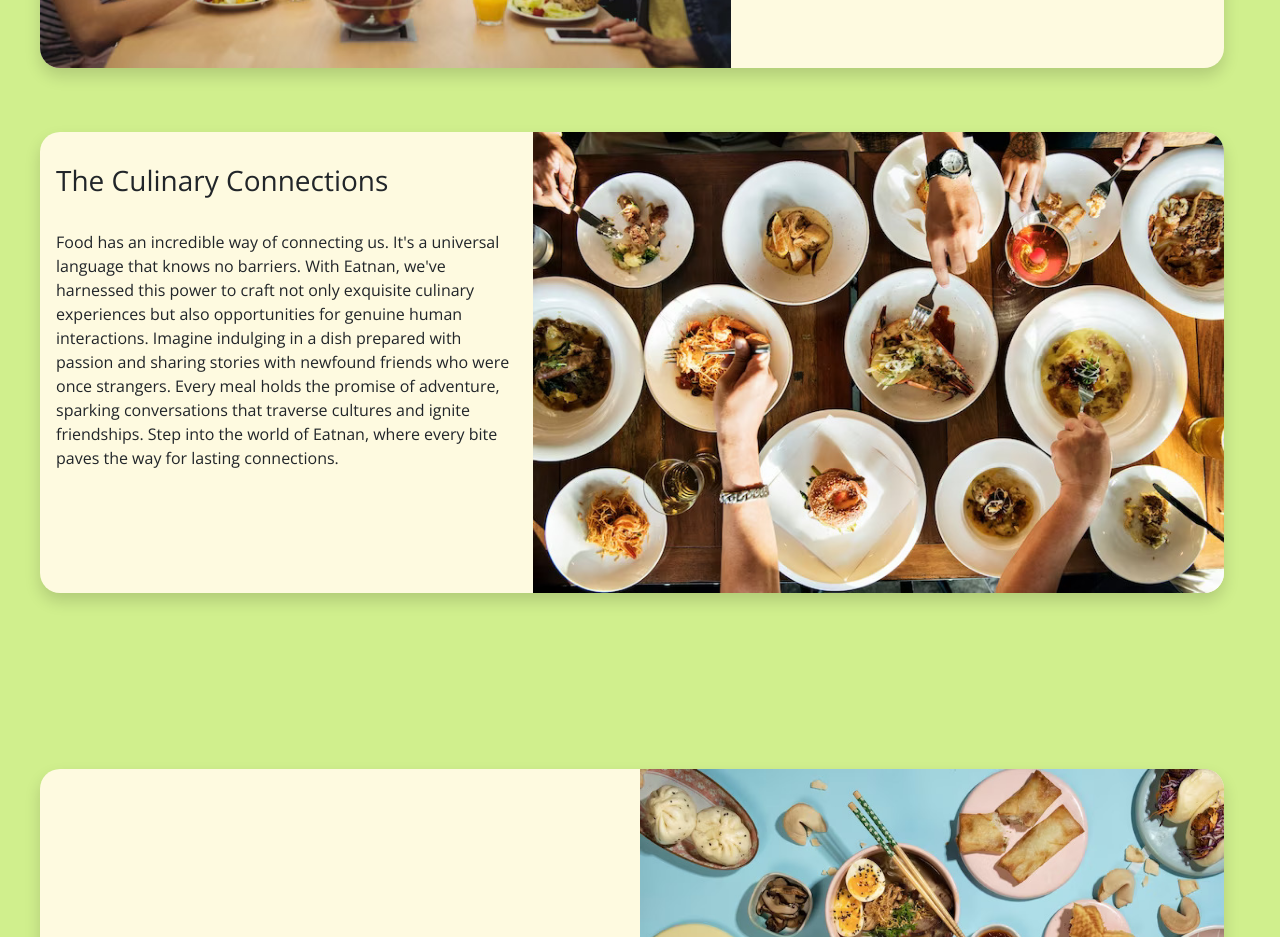
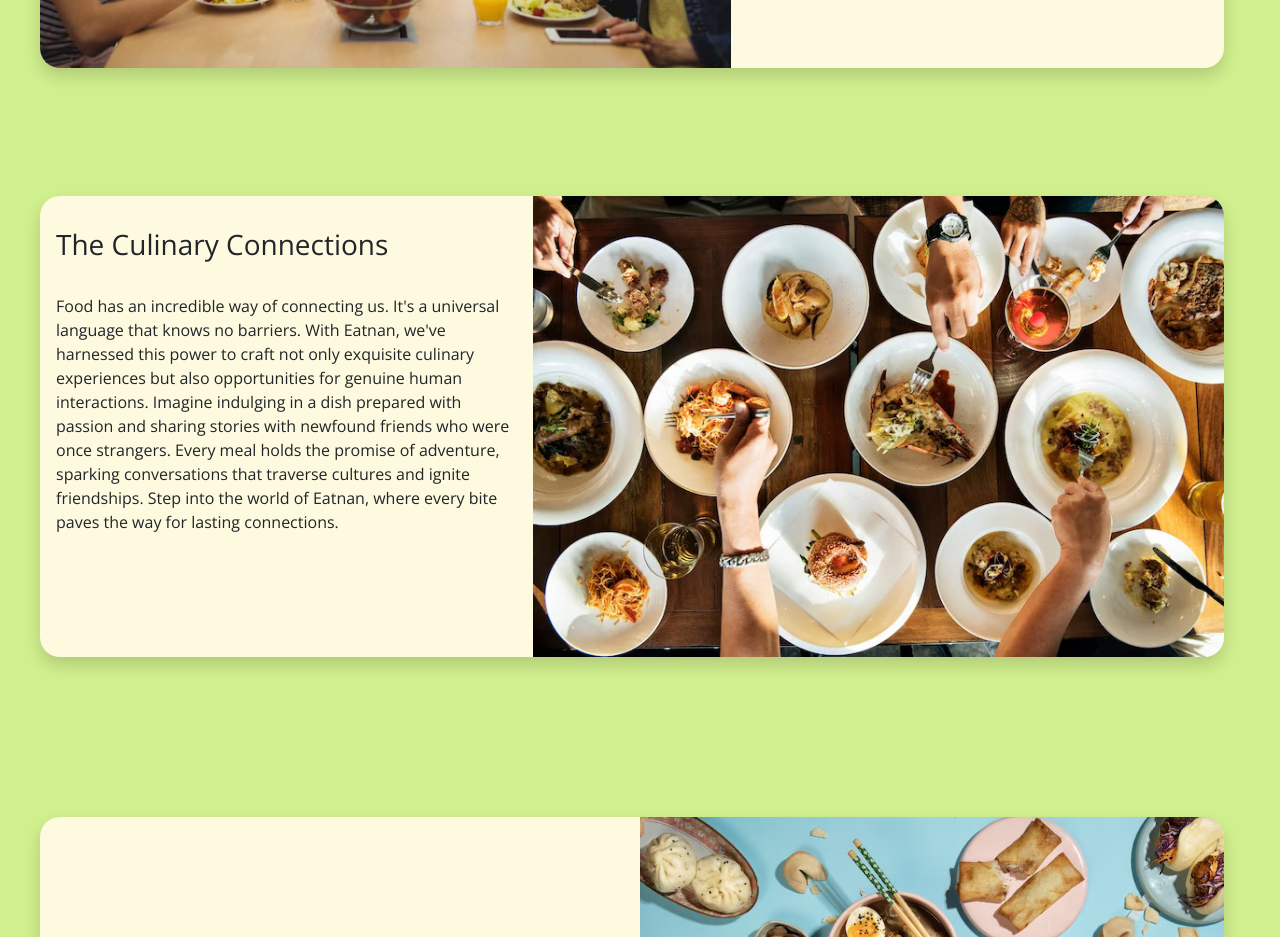
Before and after one commit to Tarek994/new-react-graphql, a React (Create React App) app: page /#/ in a window 1280 px wide. Shown: the part 1160-2097 px from the top of the page. Built offline with nearby package versions, Linux system fonts and the light colour scheme; a web font is replaced by a local one.

Commit message:
style(second.css): remove the margin from the main-seconde part

```diff
--- a/src/components/pages/home/second/second.css
+++ b/src/components/pages/home/second/second.css
@@ -1,17 +1,16 @@
 .main-second {
-    margin: 2rem 0rem;
+
     display: flex;
-    padding: 2rem 1rem 2rem 0rem;
+    padding: 2rem 1rem 1rem 0rem;
     flex-direction: column;
 }
 
 .second {
     border-radius: var(--border-radius-primary);
     background: var(--color-secondary);
-    /* background: #2a9d8f; */
     display: flex;
     justify-content: space-between;
-    margin: 2rem 0rem;
+    margin: 4rem 0rem;
 }
 
 .second-text-top {
```
